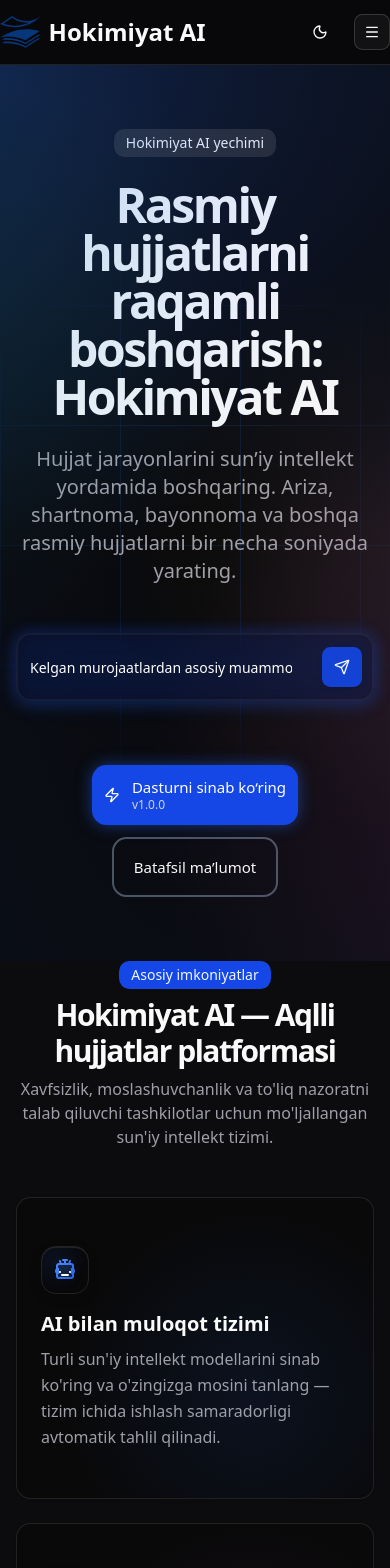
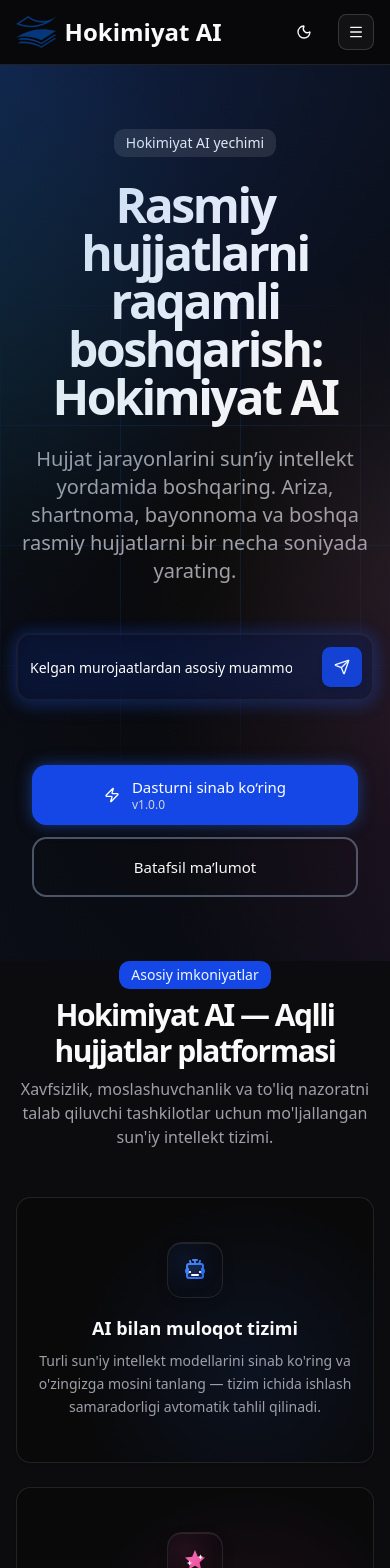
Before and after one commit to Hojiakbardevs/hokimiyat-ai, a React (Vite) app: page / in a window 390 px wide. Shown: the top 1568 px of the page. Built offline with nearby package versions, Linux system fonts and the light colour scheme.

Commit message:
mobile ko'rinishi tayyor bo'ldi

```diff
--- a/src/Page/HomePage.tsx
+++ b/src/Page/HomePage.tsx
@@ -41,8 +41,8 @@ export const HomePage = () => {
               <TypingPromptInput />
 
               {/* Tugmalar */}
-              <div className="flex flex-wrap justify-center gap-3 mt-16">
-                <Button className="flex items-center gap-3 px-5 py-6 h-[60px] bg-[#1a1d21] hover:bg-[#2a2d31] text-white rounded-xl border-0 dark:bg-primary dark:hover:bg-primary/90 dark:shadow-[0_0_15px_rgba(36,101,237,0.5)] relative overflow-hidden group">
+              <div className="flex flex-col sm:flex-row flex-wrap justify-center gap-3 mt-16 w-full sm:w-auto px-4 sm:px-0">
+                <Button className="w-full sm:w-auto flex items-center justify-center gap-3 px-5 py-6 h-[60px] bg-[#1a1d21] hover:bg-[#2a2d31] text-white rounded-xl border-0 dark:bg-primary dark:hover:bg-primary/90 dark:shadow-[0_0_15px_rgba(36,101,237,0.5)] relative overflow-hidden group">
                   <div className="absolute inset-0 bg-linear-to-r from-primary/0 via-primary/30 to-primary/0 dark:opacity-30 opacity-0 group-hover:opacity-100 transition-opacity duration-500 transform -translate-x-full group-hover:translate-x-full"></div>
                   <Zap className="h-5 w-5 text-white relative z-10" />
                   <div className="flex flex-col items-start relative z-10">
@@ -54,7 +54,7 @@ export const HomePage = () => {
                     </span>
                   </div>
                 </Button>
-                <Button className="px-5 py-6 h-[60px] rounded-xl border-2 border-gray-300 dark:border-gray-600 bg-transparent hover:bg-white dark:hover:bg-gray-800 text-[15px] font-medium text-foreground">
+                <Button className="w-full sm:w-auto px-5 py-6 h-[60px] rounded-xl border-2 border-gray-300 dark:border-gray-600 bg-transparent hover:bg-white dark:hover:bg-gray-800 text-[15px] font-medium text-foreground">
                   Batafsil ma’lumot
                 </Button>
               </div>
--- a/src/components/home/feature-card.tsx
+++ b/src/components/home/feature-card.tsx
@@ -22,29 +22,24 @@ export default function FeatureCard({
   className,
 }: FeatureCardProps) {
   return (
-    <motion.div
-      className={cn("relative group h-full", className)}
-      initial={{ opacity: 0, y: 20 }}
-      whileInView={{ opacity: 1, y: 0 }}
-      transition={{ duration: 0.5 }}
-      viewport={{ once: true, margin: "-100px" }}>
+    <div className={cn("relative group h-full", className)}>
       <Card
         className={cn(
           "h-full overflow-hidden backdrop-blur-sm border transition-all duration-300",
           "bg-background/60 hover:shadow-lg hover:border-primary/20",
           "dark:bg-background/80 dark:hover:shadow-primary/10"
         )}>
-        <div className="p-6 h-full flex flex-col relative z-10">
+        <div className="p-5 sm:p-6 h-full flex flex-col relative z-10">
           <FrostedGlassIcon
             icon={icon}
             color={accentColor}
-            className="mb-4 self-start"
+            className="self-start m-auto mb-4"
           />
 
-          <h3 className="text-xl font-bold mb-2 group-hover:text-primary transition-colors">
+          <h3 className="text-lg sm:text-xl font-bold mb-2 group-hover:text-primary transition-colors text-center">
             {title}
           </h3>
-          <p className="text-muted-foreground grow leading-relaxed">
+          <p className="text-sm sm:text-base text-muted-foreground grow leading-relaxed text-center">
             {description}
           </p>
         </div>
@@ -68,6 +63,6 @@ export default function FeatureCard({
           }}
         />
       </Card>
-    </motion.div>
+    </div>
   );
 }
--- a/src/components/home/features-section.tsx
+++ b/src/components/home/features-section.tsx
@@ -1,5 +1,6 @@
 "use client";
 
+import { useEffect, useState } from "react";
 import { motion } from "framer-motion";
 import FeatureCard from "./feature-card";
 import {
@@ -14,6 +15,29 @@ import {
 } from "./features-icon";
 
 export default function FeaturesSection() {
+  const [isDesktop, setIsDesktop] = useState(false);
+
+  // Keep mobile and desktop visuals identical; only enable motion on desktop (md and up)
+  useEffect(() => {
+    const mq = window.matchMedia("(min-width: 768px)"); // Tailwind md breakpoint
+    const update = () => setIsDesktop(mq.matches);
+    update();
+    if (mq.addEventListener) {
+      mq.addEventListener("change", update);
+    } else {
+      // Safari/older browsers
+      // @ts-ignore
+      mq.addListener(update);
+    }
+    return () => {
+      if (mq.removeEventListener) {
+        mq.removeEventListener("change", update);
+      } else {
+        // @ts-ignore
+        mq.removeListener(update);
+      }
+    };
+  }, []);
   const features = [
     {
       icon: <BotIcon />,
@@ -154,16 +178,22 @@ export default function FeaturesSection() {
           </div>
         </motion.div>
 
-        {/* Animated grid with repeating stagger effect */}
+        {/* Animated grid with repeating stagger effect (motion only on desktop) */}
         <motion.div
           className="grid grid-cols-1 md:grid-cols-2 lg:grid-cols-3 xl:grid-cols-4 gap-6"
-          variants={containerVariants}
-          initial="hidden"
-          whileInView="visible"
-          exit="exit"
-          viewport={{ once: false, margin: "-80px", amount: 0.2 }}>
+          variants={isDesktop ? containerVariants : undefined}
+          initial={isDesktop ? "hidden" : false}
+          whileInView={isDesktop ? "visible" : undefined}
+          exit={isDesktop ? "exit" : undefined}
+          viewport={
+            isDesktop
+              ? { once: false, margin: "-80px", amount: 0.2 }
+              : undefined
+          }>
           {features.map((feature, index) => (
-            <motion.div key={index} variants={itemVariants}>
+            <motion.div
+              key={index}
+              variants={isDesktop ? itemVariants : undefined}>
               <FeatureCard
                 icon={feature.icon}
                 title={feature.title}
--- a/src/components/home/frosted-glass-icon.tsx
+++ b/src/components/home/frosted-glass-icon.tsx
@@ -11,9 +11,9 @@ interface FrostedGlassIconProps {
 }
 
 const sizeVariants = {
-  sm: "w-10 h-10",
-  md: "w-12 h-12",
-  lg: "w-14 h-14",
+  sm: "w-12 h-12 sm:w-10 sm:h-10",
+  md: "w-14 h-14 sm:w-12 sm:h-12",
+  lg: "w-16 h-16 sm:w-14 sm:h-14",
 };
 
 export default function FrostedGlassIcon({
@@ -52,7 +52,7 @@ export default function FrostedGlassIcon({
       </div>
 
       {/* Icon content */}
-      <div className="relative z-10 transition-transform group-hover:scale-110">
+      <div className="relative z-10 transition-transform group-hover:scale-110 [&>svg]:w-6 [&>svg]:h-6 sm:[&>svg]:w-5 sm:[&>svg]:h-5">
         {icon}
       </div>
     </div>
--- a/src/components/navbar.tsx
+++ b/src/components/navbar.tsx
@@ -19,7 +19,7 @@ export default function Navbar() {
 
   return (
     <header className="sticky top-0 z-50 w-full border-b bg-background/95 backdrop-blur supports-backdrop-filter:bg-background/60">
-      <div className="container flex h-16 items-center justify-between m-auto">
+      <div className="container flex h-16 items-center justify-between px-4 sm:px-6 lg:px-8 m-auto">
         <div className="flex items-center gap-2">
           <Link
             to="/"
@@ -65,36 +65,41 @@ export default function Navbar() {
                 <span className="sr-only">Toggle menu</span>
               </Button>
             </SheetTrigger>
-            <SheetContent side="right">
+            <SheetContent side="right" className="w-[280px] sm:w-[350px]">
               <nav
-                className="flex flex-col gap-4 mt-8"
+                className="flex flex-col gap-3 mt-6 p-3"
                 aria-label="Mobile Navigation">
                 {navItems.map((item, index) => (
                   <Link
                     key={index}
                     to={item.href}
-                    className="text-lg font-medium transition-colors hover:text-primary"
+                    className="text-base font-medium transition-colors hover:text-primary px-2 rounded-md hover:bg-accent"
                     onClick={() => setIsOpen(false)}>
                     {item.label}
                   </Link>
                 ))}
-                <div className="flex items-center gap-4 mt-4">
+                <div className="mt-6 pt-4 border-t">
+                  <div className="flex flex-col gap-3">
+                    <div className="flex items-center justify-between px-2">
+                      <span className="text-sm font-medium">Theme</span>
                       <ModeToggle />
+                    </div>
                     <Button
                       asChild
-                    className="w-full flex items-center gap-3 px-4 py-2 bg-[#1a1d21] hover:bg-[#2a2d31] text-white rounded-xl border-0 h-auto dark:bg-primary dark:hover:bg-primary/90 dark:shadow-[0_0_10px_rgba(36,101,237,0.4)]">
+                      className="w-full flex items-center justify-center gap-2 px-4 py-5 bg-[#1a1d21] hover:bg-[#2a2d31] text-white rounded-lg border-0 dark:bg-primary dark:hover:bg-primary/90 dark:shadow-[0_0_10px_rgba(36,101,237,0.4)]">
                       <Link to="/contact" onClick={() => setIsOpen(false)}>
                         <Zap className="h-4 w-4 text-white" />
-                      <div className="flex flex-col items-start">
+                        <div className="flex flex-col items-center">
                           <span className="text-sm font-medium">
                             Request Demo
                           </span>
-                        <span className="text-xs text-gray-400 dark:text-gray-300 -mt-0.5">
+                          <span className="text-xs text-gray-400 dark:text-gray-300">
                             v1.0.0
                           </span>
                         </div>
                       </Link>
                     </Button>
+                  </div>
                 </div>
               </nav>
             </SheetContent>
```
Lines whose indentation alone changed are shown as unchanged.
